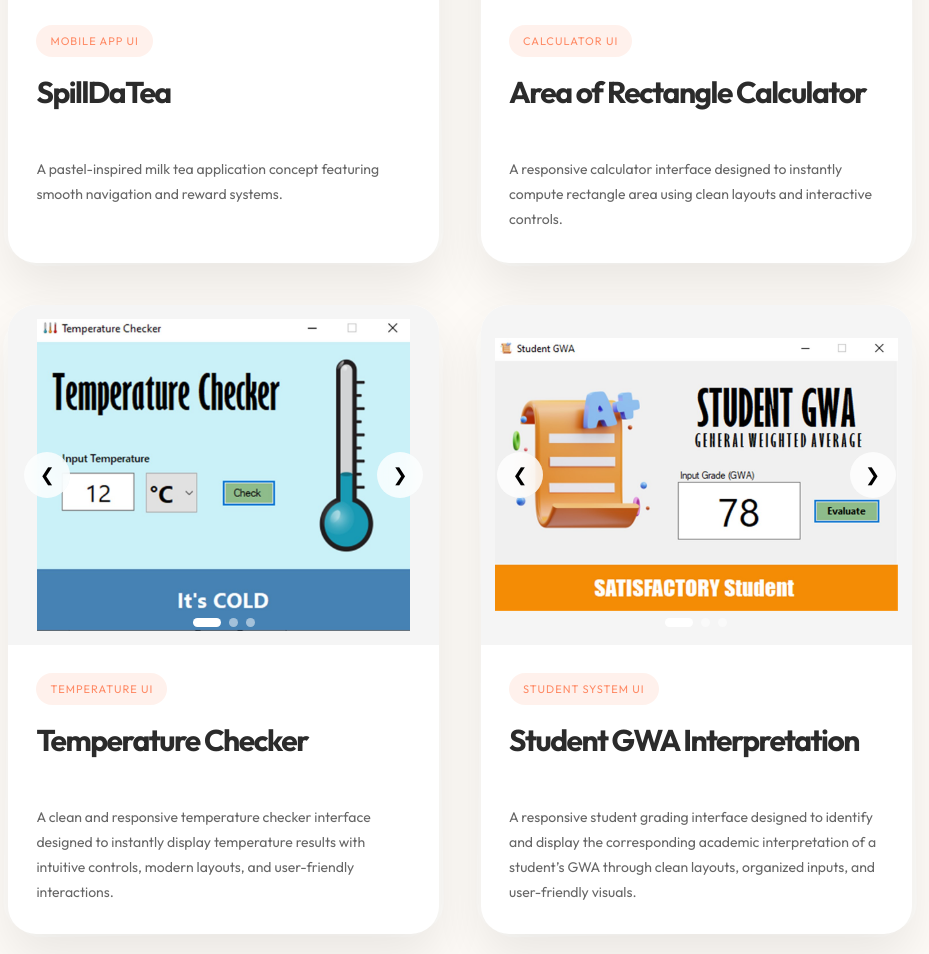
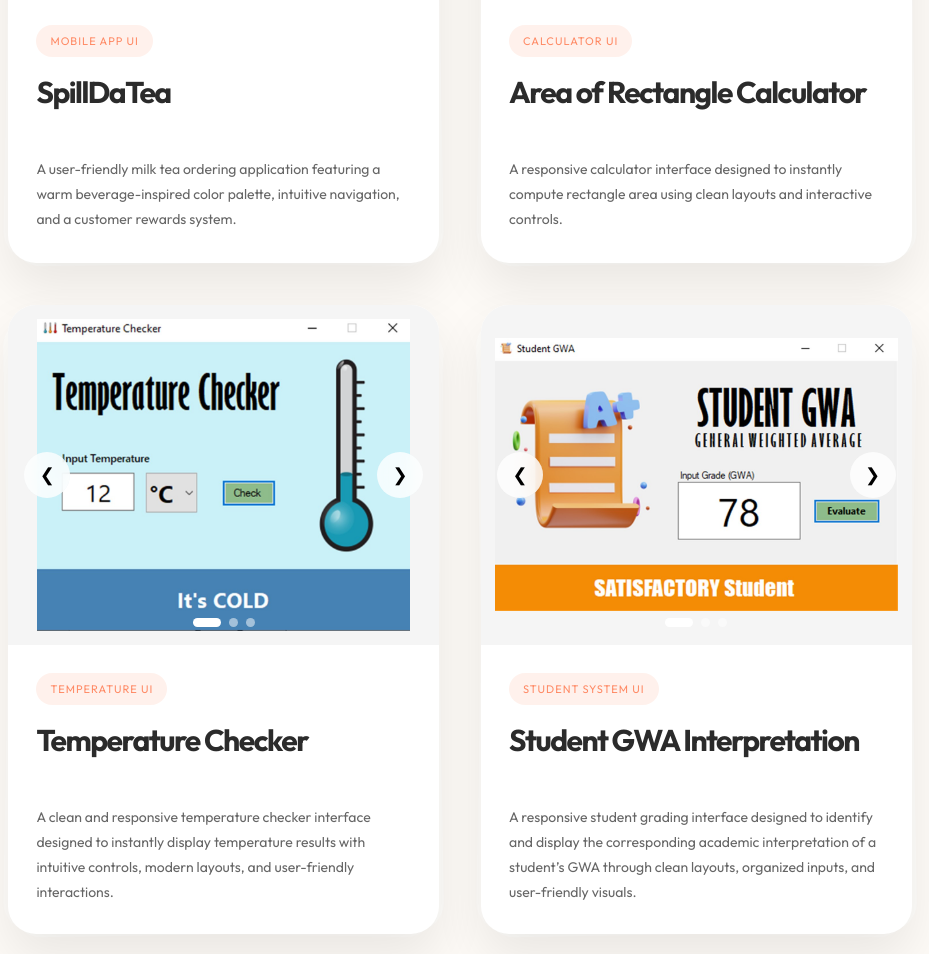
Before and after one commit to xranzelle/r.xllns, a plain HTML site: page portfolio_design.html in a window 1280 px wide. Shown: the part 902-1856 px from the top of the page, without its empty margins (180-1109 px from the left). Drawn offline with Linux system fonts and the light colour scheme.

Commit message:
Update portfolio_design.html

```diff
--- a/portfolio_design.html
+++ b/portfolio_design.html
@@ -148,8 +148,9 @@
                         </h2>
 
                         <p>
-                            A pastel-inspired milk tea application concept
-                            featuring smooth navigation and reward systems.
+                            A user-friendly milk tea ordering application
+                            featuring a warm beverage-inspired color palette,
+                            intuitive navigation, and a customer rewards system.
                         </p>
 
                     </div>
```
